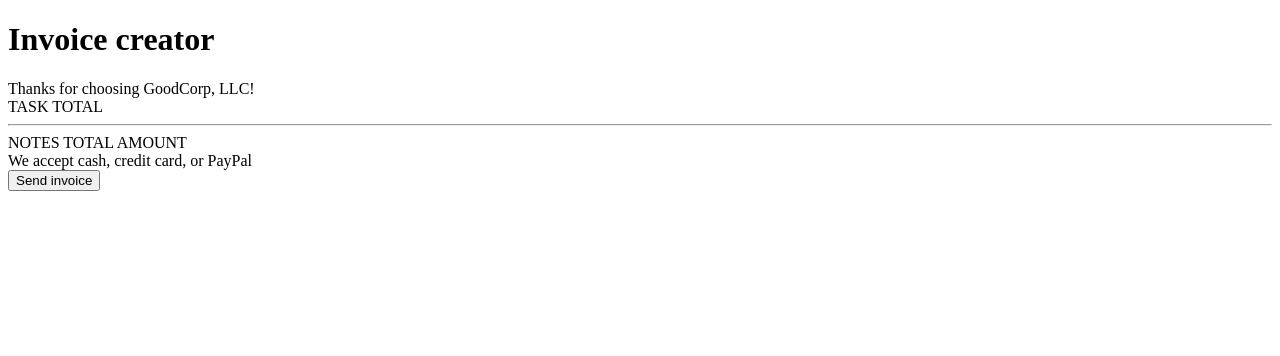
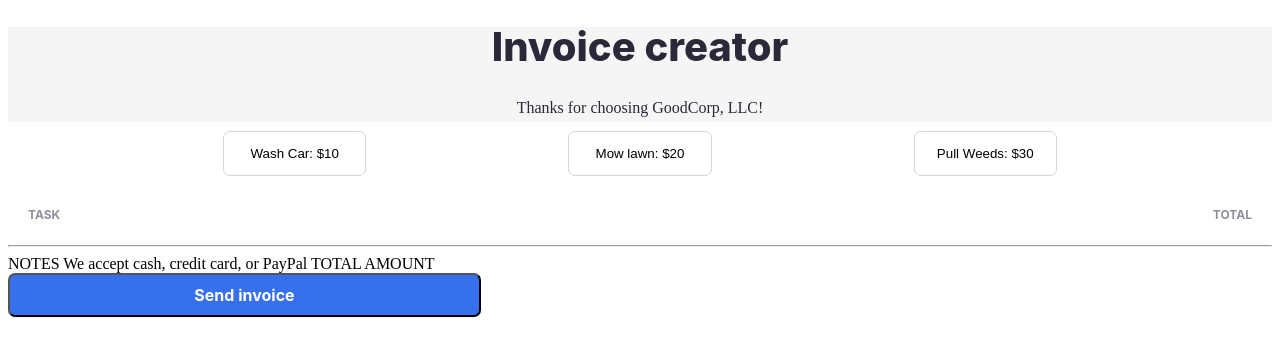
Before and after one commit to rmach1992/invoice-creator, a plain HTML site: page index.html in a window 1280 px wide. Both pictures are taken after a click on the button "Send invoice". Drawn offline with Linux system fonts and the light colour scheme.

Commit message:
Add javascript and styles

```diff
--- a/index.html
+++ b/index.html
@@ -14,16 +14,27 @@
         <span>Thanks for choosing GoodCorp, LLC!</span>
     </header>
     <main>
-        <div id="services"></div>
-        <span>TASK</span>
-        <span>TOTAL</span>
+        <div id="services">
+            <button id="wash-car">Wash Car: $10</button>
+            <button id="mow-lawn">Mow lawn: $20</button>
+            <button id="pull-weeds">Pull Weeds: $30</button>
+        </div>
+        <div id="invoice">
+            <div id="task">
+                <span>TASK</span>
+                <div id="services-picked"></div>
+            </div>
+            <div id="total">
+                <span>TOTAL</span>
+                <div id="services-price"></div>
+            </div>
+        </div>
         <hr>
         <span>NOTES</span>
+        <span>We accept cash, credit card, or PayPal</span>
         <span>TOTAL AMOUNT</span>
-        <div id="services-picked"></div>
-        <span>We accept cash, credit card, or PayPal</span>
         <div id="total-cost"></div>
-        <button>Send invoice</button>
+        <button id="send-invoice">Send invoice</button>
     </main>
 </body>
 </html>
--- a/javascript.js
+++ b/javascript.js
@@ -0,0 +1,75 @@
+const servicesRequested = []
+const washCar = document.getElementById("wash-car")
+let wash = false
+const mowLawn = document.getElementById("mow-lawn")
+let mow = false
+const pullWeeds = document.getElementById("pull-weeds")
+let pull = false
+const price = []
+
+
+washCar.addEventListener("click", function() {
+    if (wash === false) {
+        servicesRequested.push("Wash Car")
+        price.push(10)
+        displayServices()
+        wash = true
+    }
+})
+
+mowLawn.addEventListener("click", function() {
+    if (mow === false) {
+        servicesRequested.push("Mow Lawn")
+        price.push(20)
+        displayServices()
+        mow = true
+    }
+})
+
+pullWeeds.addEventListener("click", function() {
+    if (pull === false) {
+        servicesRequested.push("Pull weeds")
+        price.push(30)
+        displayServices()
+        pull = true
+    }
+})
+
+//Function to display the services that are picked
+const servicesPicked = document.getElementById("services-picked")
+const servicesPrice = document.getElementById("services-price")
+const totalCost = document.getElementById("total-cost")
+function displayServices() {
+    servicesPicked.innerHTML = ""
+    servicesPrice.innerHTML = ""
+    for (let i = 0; i < servicesRequested.length; i++) {
+        servicesPicked.innerHTML += `${servicesRequested[i]} <br>`
+        servicesPrice.innerHTML += `$${price[i]} <br>`
+    }
+    totalCost.innerText = ""
+    totalCost.innerText = "$" + price.reduce((a, b) => a + b, 0)
+
+}
+
+//Function to clear everything and "send" the invoice
+const send = document.getElementById("send-invoice")
+send.addEventListener("click", function() {
+    servicesPicked.innerHTML = ""
+    servicesPrice.innerHTML = ""
+    totalCost.innerText = ""
+    price.length = 0
+    servicesRequested.length = 0
+    wash = false
+    mow = false
+    pull = false
+})
+
+
+//To do list
+//Array to hold services requested
+//Buttons to add service to array
+//Place to display data from array - updated everytime the array changes
+//Don't charge > once for same service
+//Total cost stays updated
+//Button to "send invoice" (reset)
+//Stretch: ability to remove items after adding
--- a/styles.css
+++ b/styles.css
@@ -0,0 +1,76 @@
+header {
+    font-weight: 400;
+    font-size: 16px;
+    line-height: 28px;
+    text-align: center;
+    color: #2B283A;
+    background: #F5F5F5;
+}
+
+h1 {
+    font-family: 'Inter';
+    font-style: normal;
+    font-weight: 800;
+    font-size: 40px;
+    line-height: 40px;
+}
+
+#services {
+    display: flex;
+    flex-direction: row;
+    justify-content: space-evenly;
+    align-items: center;
+    padding: 9px 13px;
+}
+
+#wash-car, #mow-lawn, #pull-weeds {
+    background: #FFFFFF;
+    border: 1px solid #D5D4D8;
+    border-radius: 7px;
+    width: 143.17px;
+    height: 45px;
+    left: 38px;
+    top: 227px;
+}
+
+#invoice {
+    display: flex;
+    justify-content: space-between;
+    margin: 20px;
+}
+
+#task, #total{
+    display: flex;
+    flex-direction: column;
+    font-family: 'Inter';
+    font-style: normal;
+    font-weight: 700;
+    font-size: 12px;
+    line-height: 20px;
+    color: #918E9B;
+}
+
+#services-picked, #services-price {
+    font-family: 'Inter';
+    font-style: normal;
+    font-weight: 700;
+    font-size: 20px;
+    line-height: 20px;
+    color: #4A4E74;
+}
+
+#send-invoice {
+    width: 473px;
+    height: 44px;
+    left: 38px;
+    top: 528px;
+    background: #3770ED;
+    box-shadow: 0px 1px 2px rgba(0, 0, 0, 0.05);
+    border-radius: 7px;
+    font-family: 'Inter';
+    font-style: normal;
+    font-weight: bold;
+    font-size: 16px;
+    line-height: 24px;
+    color: #FFFFFF;
+}
```
